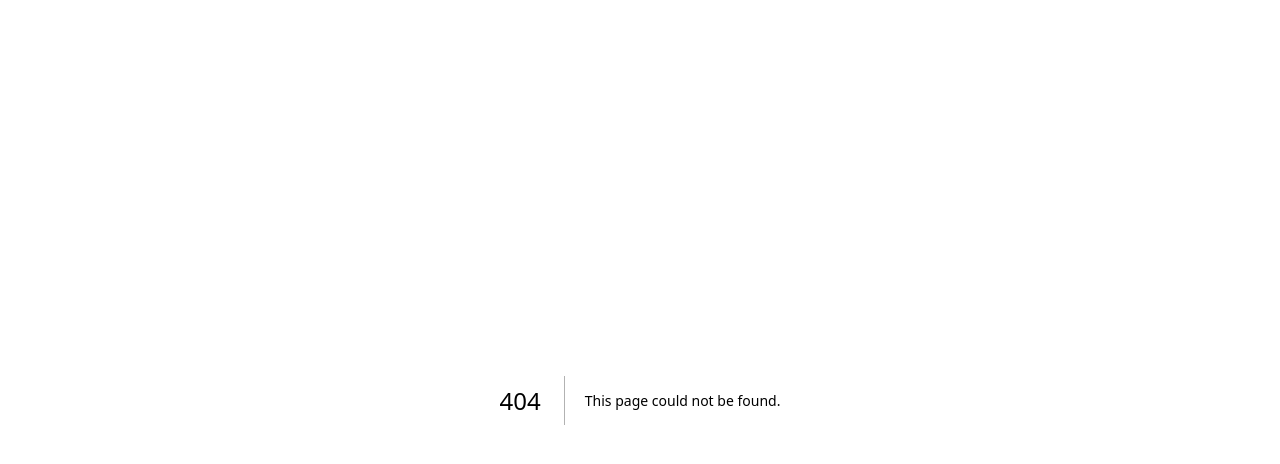
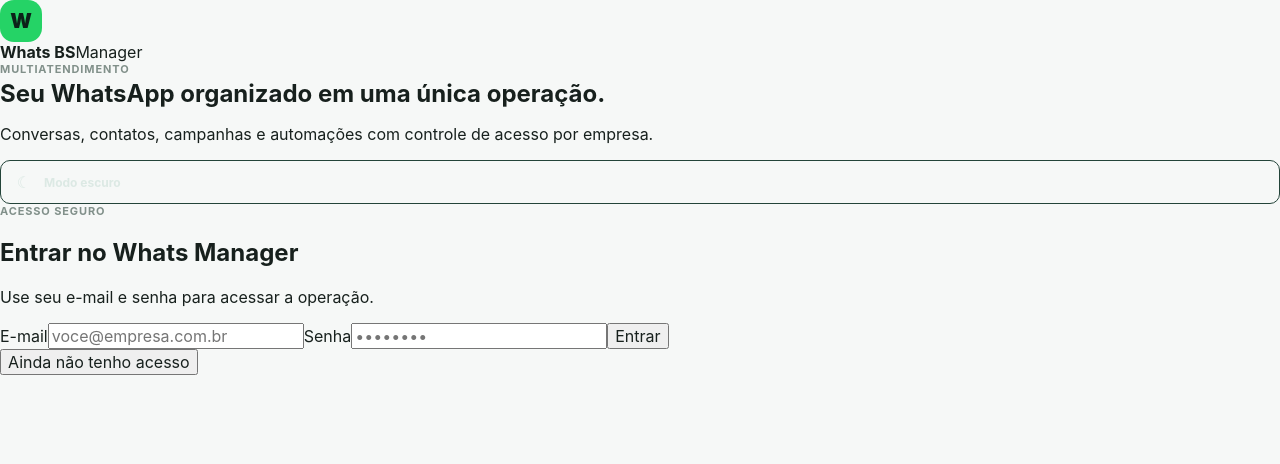
Before and after one commit to israelhespanhol-lang/Whats-Bs-Maneger-, a Next.js app in the folder apps/web/: page /login in a window 1280 px wide. Before the commit this address had no page. Shown: the top 464 px of the page. Built offline with nearby package versions, Linux system fonts and the light colour scheme; no server answers.

Commit message:
feat(web): add Supabase login and signup screen

```diff
--- /dev/null
+++ b/apps/web/app/login/page.tsx
@@ -0,0 +1,166 @@
+"use client";
+
+import { FormEvent, useState } from "react";
+import { useRouter } from "next/navigation";
+import ThemeToggle from "../../components/theme-toggle";
+import { supabase } from "../../lib/supabase";
+
+export default function LoginPage() {
+  const router = useRouter();
+  const [mode, setMode] = useState<"login" | "signup">("login");
+  const [name, setName] = useState("");
+  const [email, setEmail] = useState("");
+  const [password, setPassword] = useState("");
+  const [message, setMessage] = useState<string | null>(null);
+  const [loading, setLoading] = useState(false);
+
+  async function submit(event: FormEvent<HTMLFormElement>) {
+    event.preventDefault();
+    setLoading(true);
+    setMessage(null);
+
+    try {
+      if (mode === "signup") {
+        const { error } = await supabase.auth.signUp({
+          email,
+          password,
+          options: {
+            data: { name }
+          }
+        });
+
+        if (error) throw error;
+
+        setMessage(
+          "Conta criada. Se a confirmação por e-mail estiver ativa, confirme seu e-mail antes de entrar."
+        );
+        setMode("login");
+        return;
+      }
+
+      const { error } = await supabase.auth.signInWithPassword({
+        email,
+        password
+      });
+
+      if (error) throw error;
+
+      router.push("/");
+      router.refresh();
+    } catch (error) {
+      setMessage(
+        error instanceof Error ? error.message : "Não foi possível concluir o acesso."
+      );
+    } finally {
+      setLoading(false);
+    }
+  }
+
+  return (
+    <main className="authPage">
+      <section className="authBrandPanel">
+        <div className="authBrand">
+          <div className="brandMark">W</div>
+          <div>
+            <strong>Whats BS</strong>
+            <span>Manager</span>
+          </div>
+        </div>
+
+        <div className="authHeroCopy">
+          <p className="eyebrow">MULTIATENDIMENTO</p>
+          <h1>Seu WhatsApp organizado em uma única operação.</h1>
+          <p>
+            Conversas, contatos, campanhas e automações com controle de acesso
+            por empresa.
+          </p>
+        </div>
+
+        <div className="authTheme">
+          <ThemeToggle />
+        </div>
+      </section>
+
+      <section className="authFormPanel">
+        <div className="authCard">
+          <div className="authCardHeader">
+            <p className="eyebrow">
+              {mode === "login" ? "ACESSO SEGURO" : "CRIAR CONTA"}
+            </p>
+            <h2>
+              {mode === "login" ? "Entrar no Whats Manager" : "Criar seu acesso"}
+            </h2>
+            <p>
+              {mode === "login"
+                ? "Use seu e-mail e senha para acessar a operação."
+                : "Crie um usuário para começar a configurar a empresa."}
+            </p>
+          </div>
+
+          <form className="authForm" onSubmit={submit}>
+            {mode === "signup" && (
+              <label>
+                Nome
+                <input
+                  value={name}
+                  onChange={(event) => setName(event.target.value)}
+                  placeholder="Seu nome"
+                  required
+                  autoComplete="name"
+                />
+              </label>
+            )}
+
+            <label>
+              E-mail
+              <input
+                type="email"
+                value={email}
+                onChange={(event) => setEmail(event.target.value)}
+                placeholder="voce@empresa.com.br"
+                required
+                autoComplete="email"
+              />
+            </label>
+
+            <label>
+              Senha
+              <input
+                type="password"
+                value={password}
+                onChange={(event) => setPassword(event.target.value)}
+                placeholder="••••••••"
+                minLength={6}
+                required
+                autoComplete={mode === "login" ? "current-password" : "new-password"}
+              />
+            </label>
+
+            {message && <div className="authMessage">{message}</div>}
+
+            <button className="authPrimaryButton" type="submit" disabled={loading}>
+              {loading
+                ? "Aguarde..."
+                : mode === "login"
+                  ? "Entrar"
+                  : "Criar conta"}
+            </button>
+          </form>
+
+          <button
+            className="authSwitch"
+            type="button"
+            onClick={() => {
+              setMode(mode === "login" ? "signup" : "login");
+              setMessage(null);
+            }}
+          >
+            {mode === "login"
+              ? "Ainda não tenho acesso"
+              : "Já tenho uma conta"}
+          </button>
+        </div>
+      </section>
+    </main>
+  );
+}
```
